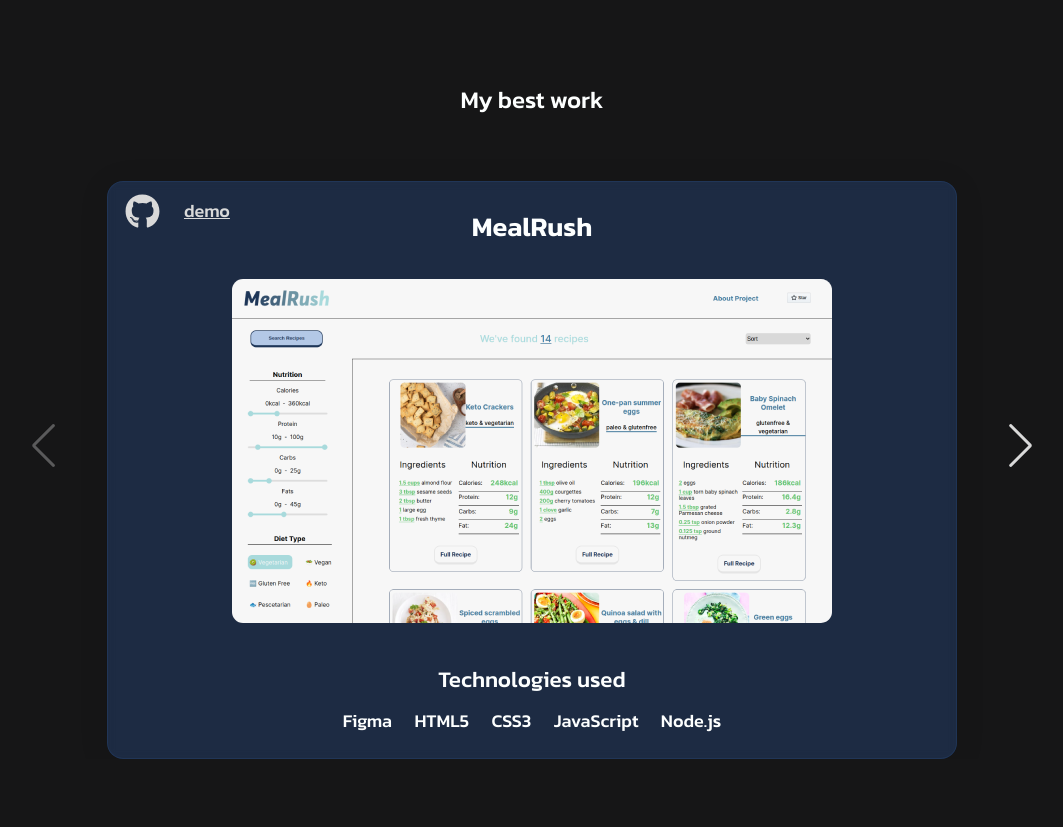
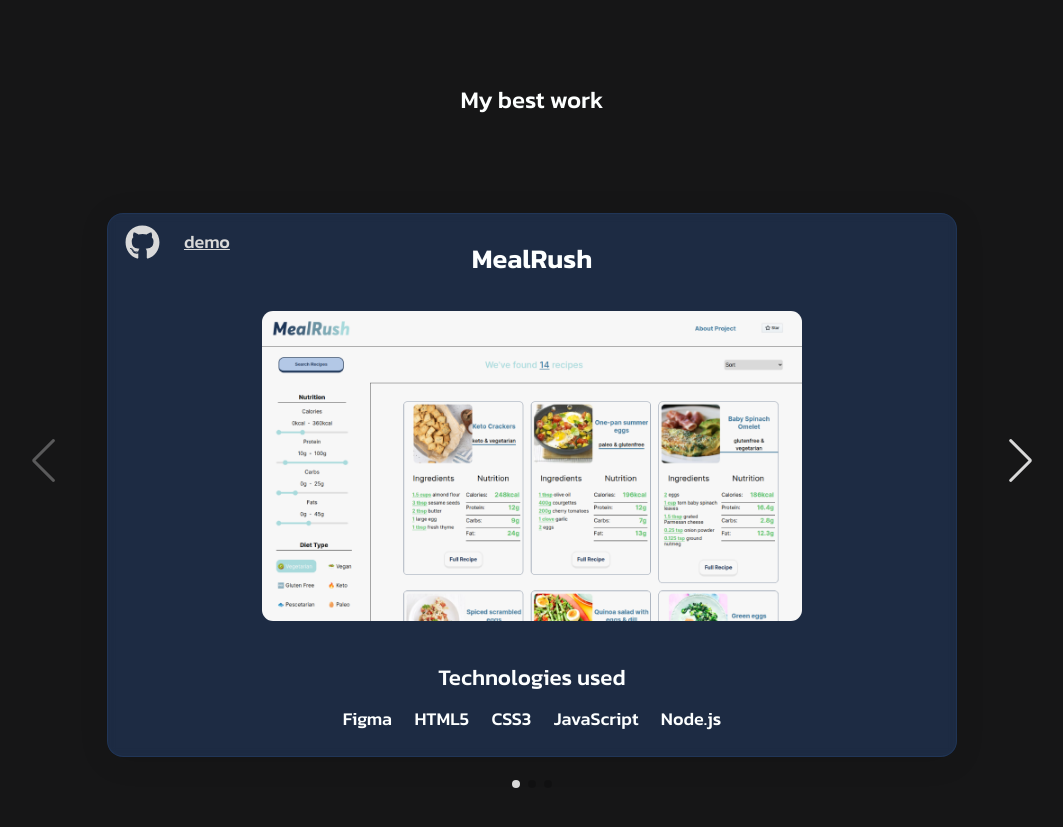
Before and after one commit to vajkke/Portfolio, a React (Create React App) app: page / in a window 1280 px wide. Shown: the part 2120-2947 px from the top of the page, without its empty margins (108-1171 px from the left). Built offline with nearby package versions, Linux system fonts and the light colour scheme.

Commit message:
fixed mobile design

```diff
--- a/src/portfolio/Intro/Intro.css
+++ b/src/portfolio/Intro/Intro.css
@@ -93,16 +93,16 @@ li:hover::before {
   }
 
   .intro-hello {
-    font-size: 1rem;
-    margin-left: 1rem;
+    font-size: 1.2rem;
+    margin-left: 0.7rem;
   }
 
   .intro-name {
-    font-size: 2rem;
-    margin-left: 3rem;
+    font-size: 2.4rem;
+    margin-left: 2.5rem;
   }
   .intro-finish {
-    font-size: 1rem;
+    font-size: 1.2rem;
     margin-left: 10rem;
   }
 }
--- a/src/portfolio/Projects/Projects.css
+++ b/src/portfolio/Projects/Projects.css
@@ -78,13 +78,13 @@
 .project-img--container {
   margin-bottom: 2rem;
   border-radius: 11px;
-  width: 100%;
+  width: 90%;
   max-width: 600px;
 }
 
 .project-img {
   border-radius: 11px;
-  width: 100%;
+  width: 90%;
   max-width: 600px;
 }
 
@@ -92,7 +92,8 @@
 
 .swiper {
   width: 60%;
-  height: 100%;
+  height: auto;
+  padding: 2rem 0 !important;
 }
 
 .swiper-slide {
@@ -134,6 +135,17 @@
 .technology-used:hover {
   opacity: 0.7;
   cursor: pointer;
+}
+
+.swiper-horizontal > .swiper-pagination-bullets,
+.swiper-pagination-bullets.swiper-pagination-horizontal,
+.swiper-pagination-custom,
+.swiper-pagination-fraction {
+  bottom: -5px !important;
+}
+
+.swiper-pagination-bullet-active {
+  background-color: #d9d9d9 !important;
 }
 
 @media (max-width: 480px) {
--- a/src/portfolio/Projects/Projects.js
+++ b/src/portfolio/Projects/Projects.js
@@ -37,7 +37,6 @@ const Projects = () => {
   return (
     <section className="projects-section">
       <h1 className="projects-heading">My best work</h1>
-      {/* <div className="vertical-line1"></div> */}
       <Slider slides={components} />
     </section>
   );
--- a/src/portfolio/Projects/Slider.js
+++ b/src/portfolio/Projects/Slider.js
@@ -2,16 +2,26 @@ import { useRef, useState } from "react";
 import { Swiper, SwiperSlide } from "swiper/react";
 
 import "swiper/css";
+import "swiper/css/pagination";
 import "swiper/css/navigation";
 
-import { Navigation } from "swiper";
+import { Pagination, Navigation, HashNavigation } from "swiper";
 
 const Slider = ({ slides }) => {
-  const [currentIndex, setCurrentIndex] = useState(0);
-
   return (
     <>
-      <Swiper navigation={true} modules={[Navigation]} className="mySwiper">
+      <Swiper
+        spaceBetween={30}
+        hashNavigation={{
+          watchState: true,
+        }}
+        pagination={{
+          clickable: true,
+        }}
+        navigation={true}
+        modules={[Pagination, Navigation, HashNavigation]}
+        className="mySwiper"
+      >
         <SwiperSlide>{slides[0]}</SwiperSlide>
         <SwiperSlide>{slides[1]}</SwiperSlide>
         <SwiperSlide>{slides[2]}</SwiperSlide>
```
